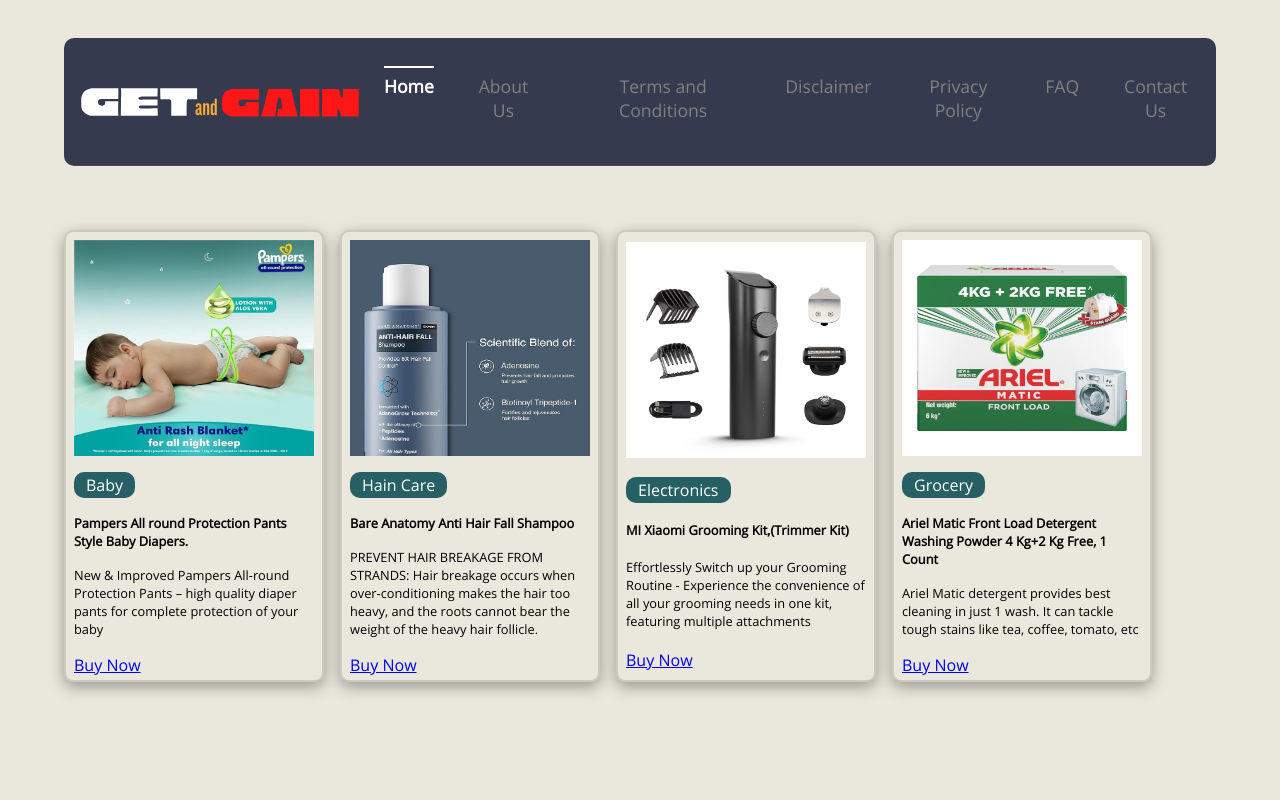
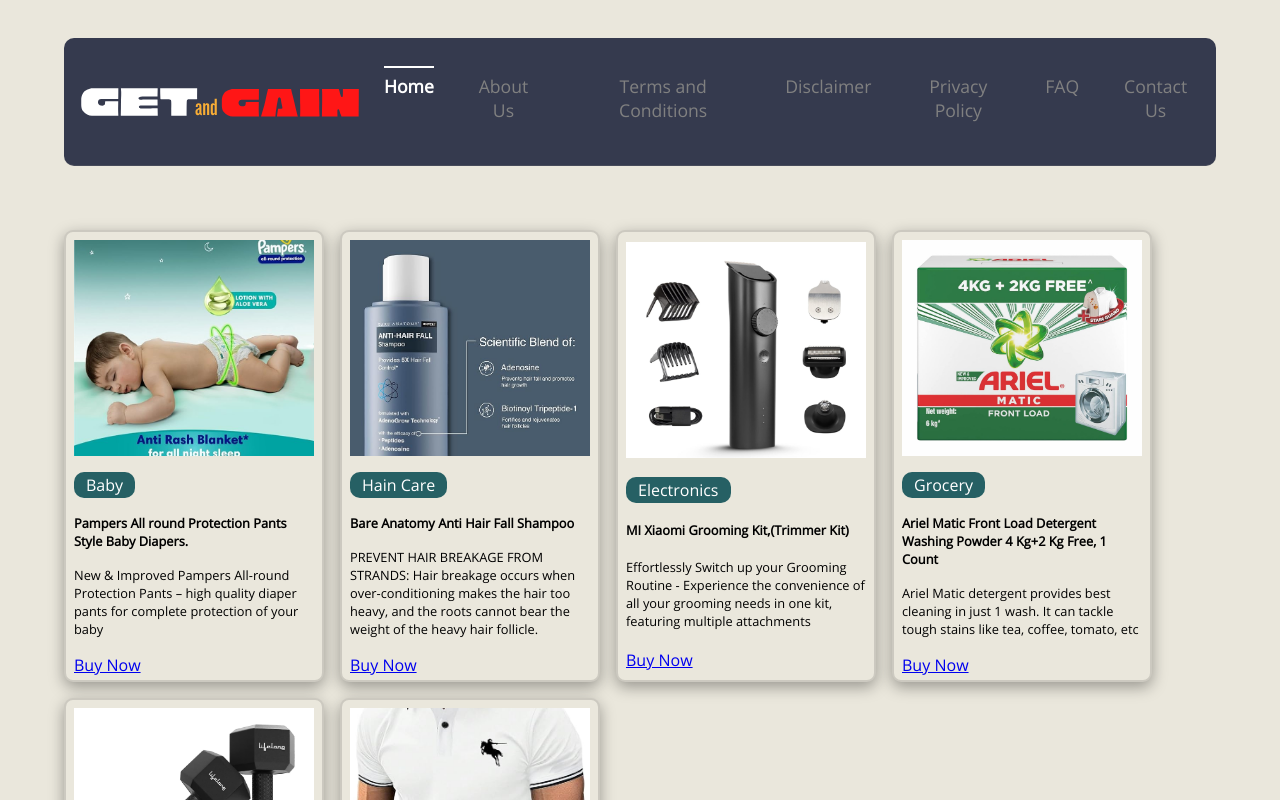
Before and after one commit to parmesh1234/Afiiliate_Program, a React (Create React App) app: page / in a window 1280 px wide. Built offline with nearby package versions, Linux system fonts and the light colour scheme.

Commit message:
Added more products

```diff
--- a/src/components/BlogCards/index.module.scss
+++ b/src/components/BlogCards/index.module.scss
@@ -14,4 +14,5 @@
   margin: 0;
   flex-wrap: wrap;
   gap: 1rem;
+  margin-bottom: 2rem;
 }
--- a/src/components/BlogCards/index.tsx
+++ b/src/components/BlogCards/index.tsx
@@ -5,6 +5,9 @@
 import shampooImage from "../../assets/product_images/shampoo.jpg";
 import TrimmerImage from "../../assets/product_images/trimmer.jpg";
 import Ariel from "../../assets/product_images/ariel.jpg";
+import Dumbell from "../../assets/product_images/dumbell.jpg";
+import LymioTshirt from "../../assets/product_images/lymiotshirt.jpg";
+
 import { useMedia } from "react-use";
 
 type indexProps = {};
@@ -49,7 +52,20 @@
       buttonLink:
         "https://amzn.to/3wICRvk",
     },
-
+    {
+      image: Dumbell,
+      title: "Sports",
+      heading: "Lifelong PVC Hex Dumbbells Pack of 2 for Home Gym",
+      description: "Set of 2 PVC hex dumbbells for resistance training; each dumbbell weighs 2 kg *2 total 4 kg weight Made in India",
+      buttonLink: "https://amzn.to/3ypGqY3"
+    },
+    {
+      image: LymioTshirt,
+      title: "Clothing",
+      heading: "Lymio Men T-Shirt || T-Shirt for Men || Plain T Shirt || T-Shirt (Polo-18-21)",
+      description: "Men T Shirt, Color Disclaimer: Product color might slightly vary due to photographic lighting sources or your monitor settings",
+      buttonLink: "https://amzn.to/4br6LDp"
+    }
 
   ];
   return (
--- a/src/components/Blogcard/index.module.scss
+++ b/src/components/Blogcard/index.module.scss
@@ -19,6 +19,7 @@
   background-repeat: no-repeat;
   width: 100%;
   height: 50%;
+  object-fit: cover;
 }
 
 .title {
```
Also changed, not shown: src/assets/product_images/dumbell.jpg (added), src/assets/product_images/lymiotshirt.jpg (added).
